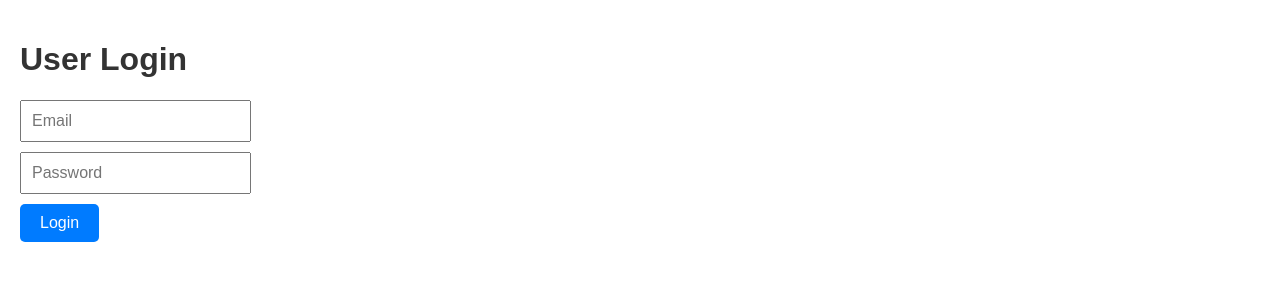
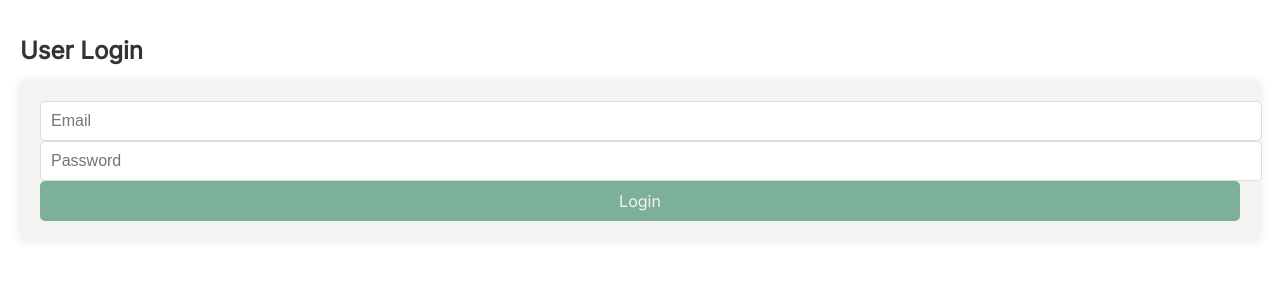
Before and after one commit to kirstendanica/Wardrobe-Forecast, a React (Create React App) app in the folder client/: page /login in a window 1280 px wide. Shown: the top 300 px of the page. Built offline with nearby package versions, Linux system fonts and the light colour scheme.

Commit message:
Update styles and fonts

```diff
--- a/client/public/index.html
+++ b/client/public/index.html
@@ -9,6 +9,7 @@
       name="description"
       content="Web site created using create-react-app"
     />
+    <link rel="stylesheet" href="https://fonts.googleapis.com/css?family=Inter&display=swap" />
     <link rel="apple-touch-icon" href="%PUBLIC_URL%/logo192.png" />
     <!--
       manifest.json provides metadata used when your web app is installed on a
--- a/client/src/App.css
+++ b/client/src/App.css
@@ -1,33 +1,42 @@
 body {
-  font-family: Arial, sans-serif;
+  font-family: 'Inter', sans-serif;
   padding: 20px;
+  background-origin: #f4f3f2;
 }
 
 h1 {
   color: #333;
+  font-size: 24px;
 }
 
 form {
   margin-bottom: 20px;
+  background-color: #f4f3f2;
+  padding: 20px;
+  border-radius: 5px;
+  box-shadow: 0px 0px 10px rgba(0,0,0,0.1);
 }
 
 input[type="email"], input[type="password"] {
-  display: block;
-  margin-bottom: 10px;
+  width: 100%;
+  border: 1px solid #ddd;
+  border-radius: 5px;
   padding: 10px;
   font-size: 16px;
 }
 
 button {
+  width: 100%;
   padding: 10px 20px;
   font-size: 16px;
-  background-color: #007BFF;
-  color: white;
+  background-color: #7db099;
+  color: #f4f3f2;
   border: none;
   border-radius: 5px;
   cursor: pointer;
+  font-family: 'Inter', sans-serif;
 }
 
 button:hover {
-  background-color: #0056b3;
+  background-color: #5281b3;
 }
```
